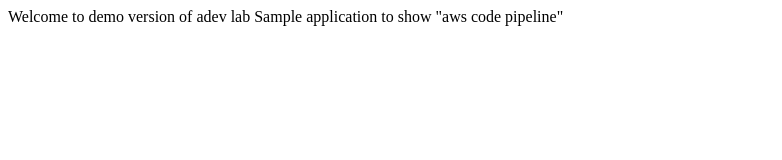
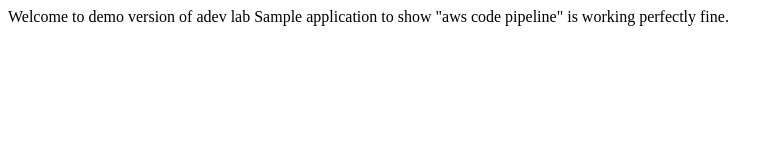
Before and after one commit to sanyukta9/AWS-CodePipeline, a plain HTML site: page index.html in a window 1280 px wide. Shown: the whole page, without its empty margins (0-782 px from the left). Drawn offline with Linux system fonts and the light colour scheme.

Commit message:
Update index.html

```diff
--- a/index.html
+++ b/index.html
@@ -1,6 +1,6 @@
 <html>
 <head>Welcome to demo version of adev lab</head>
 <body>
-Sample application to show "aws code pipeline"
+Sample application to show "aws code pipeline" is working perfectly fine.
 </body>
 </html>
```
